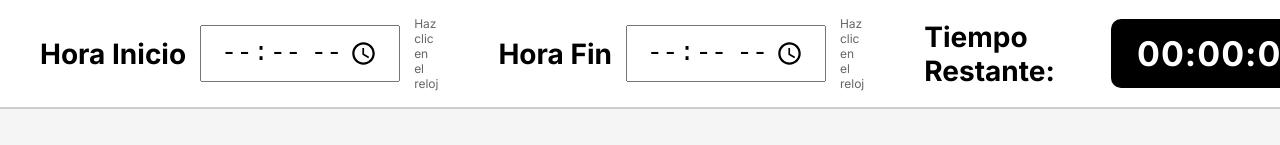
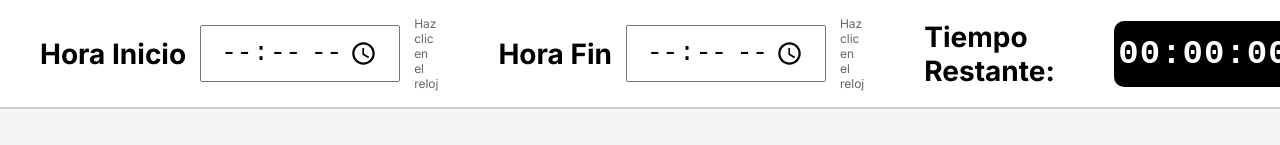
Before and after one commit to izimath123/timepucp, a plain HTML site: page index.html in a window 1280 px wide. Shown: the top 145 px of the page. Drawn offline with Linux system fonts and the light colour scheme.

Commit message:
Agregar cambios de ajuste

```diff
--- a/css/styles.css
+++ b/css/styles.css
@@ -78,7 +78,7 @@ header {
     justify-self: end;
 }
 
-
+/*
 #contador {
     background: #000;
     color: #fff;
@@ -88,6 +88,28 @@ header {
     min-width: 180px;
     text-align: center;
     letter-spacing: 1px;
+}
+*/
+
+#contador {
+    background: #000;
+    color: #fff;
+    padding: 14px 26px;
+    border-radius: 10px;
+
+    font-size: 34px;
+    font-weight: 700;
+
+    min-width: 180px;
+
+    display: flex;              /* 👈 CLAVE */
+    align-items: center;        /* 👈 centra vertical */
+    justify-content: center;    /* 👈 centra horizontal */
+
+    letter-spacing: 1px;
+
+    font-family: "Courier New", monospace;
+    font-variant-numeric: tabular-nums;
 }
 
 
```
